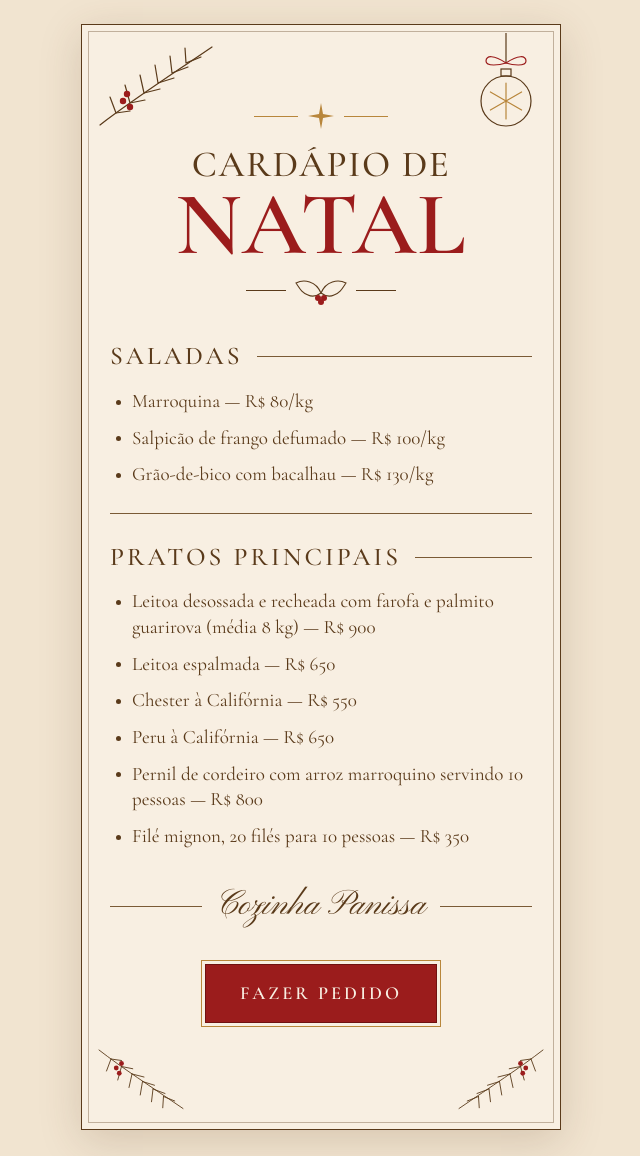
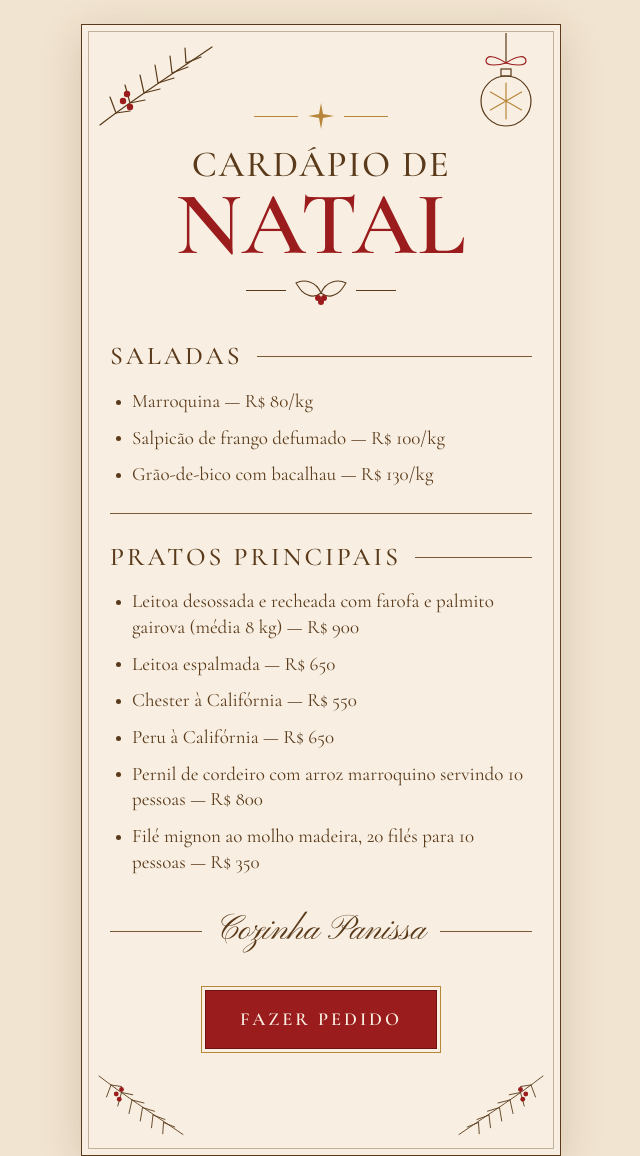
Before and after one commit to cozinhapanissa/cardapionatal, a plain HTML site: page index.html in a window 1280 px wide. Shown: the top 1156 px of the page, without its empty margins (319-959 px from the left). Drawn offline with nearby package versions, Linux system fonts and the light colour scheme.

Commit message:
Update index.html
Gairova e molho madeira

```diff
--- a/index.html
+++ b/index.html
@@ -105,12 +105,12 @@
     <section>
       <h2>Pratos principais</h2>
       <ul>
-        <li>Leitoa desossada e recheada com farofa e palmito guarirova (média 8&nbsp;kg) <span class="preco">— R$&nbsp;900</span></li>
+        <li>Leitoa desossada e recheada com farofa e palmito gairova (média 8&nbsp;kg) <span class="preco">— R$&nbsp;900</span></li>
         <li>Leitoa espalmada <span class="preco">— R$&nbsp;650</span></li>
         <li>Chester à Califórnia <span class="preco">— R$&nbsp;550</span></li>
         <li>Peru à Califórnia <span class="preco">— R$&nbsp;650</span></li>
         <li>Pernil de cordeiro com arroz marroquino servindo 10 pessoas <span class="preco">— R$&nbsp;800</span></li>
-        <li>Filé mignon, 20 filés para 10 pessoas <span class="preco">— R$&nbsp;350</span></li>
+        <li>Filé mignon ao molho madeira, 20 filés para 10 pessoas <span class="preco">— R$&nbsp;350</span></li>
       </ul>
     </section>
 
```
